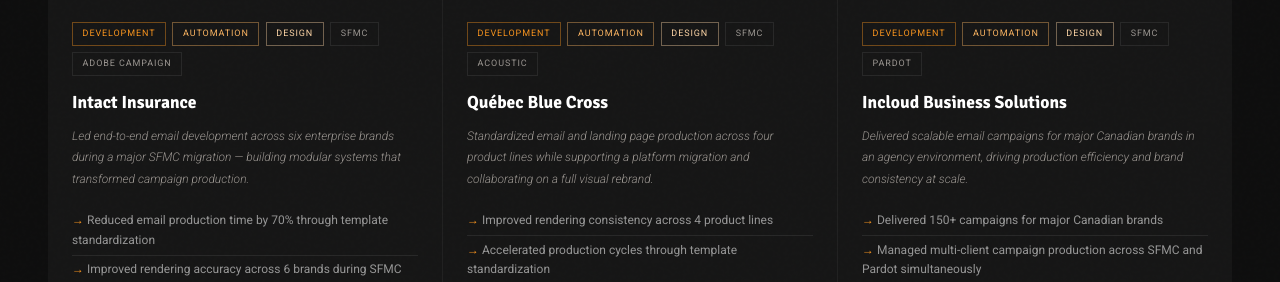
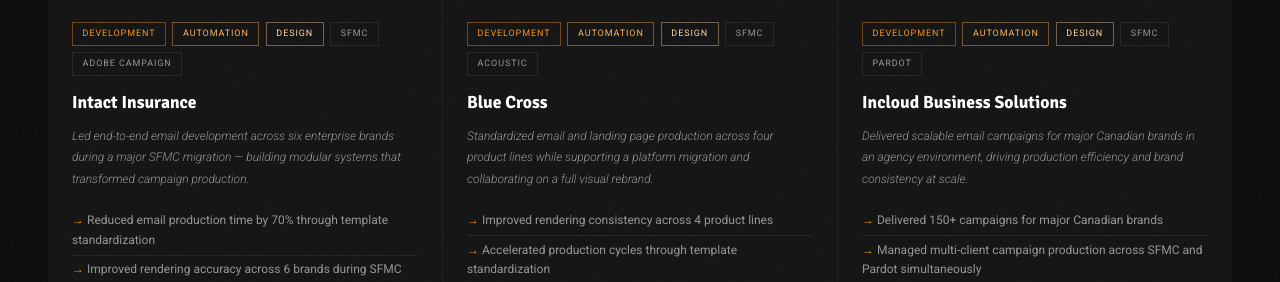
Before and after one commit to mabecoart/github.io, a Jekyll site: the page built from portfolio.html, in a window 1280 px wide and 900 px high, scrolled down 704 px. Shown: the part 169-451 px from the top of the window. Built offline with Jekyll 4.4.1, drawn with Linux system fonts in a browser that asks for light colours.

Commit message:
Update project name from 'Québec Blue Cross' to 'Blue Cross'

```diff
--- a/portfolio.html
+++ b/portfolio.html
@@ -49,7 +49,7 @@
     </div>
 
     <div class="project-card" data-tags="development automation design">
-      <img src="https://mabecoart.com/images/portfolio-bluecross/thumbnail_bluecross.png" alt="Québec Blue Cross" class="card-image" />
+      <img src="https://mabecoart.com/images/portfolio-bluecross/thumbnail_bluecross.png" alt="Blue Cross" class="card-image" />
       <div class="card-body">
         <div class="card-tags">
           <span class="card-tag tag-dev">Development</span>
@@ -58,7 +58,7 @@
           <span class="card-tag">SFMC</span>
           <span class="card-tag">Acoustic</span>
         </div>
-        <h3 class="card-name">Québec Blue Cross</h3>
+        <h3 class="card-name">Blue Cross</h3>
         <p class="card-desc">Standardized email and landing page production across four product lines while supporting a platform migration and collaborating on a full visual rebrand.</p>
         <ul class="card-results">
           <li>Improved rendering consistency across 4 product lines</li>
```
